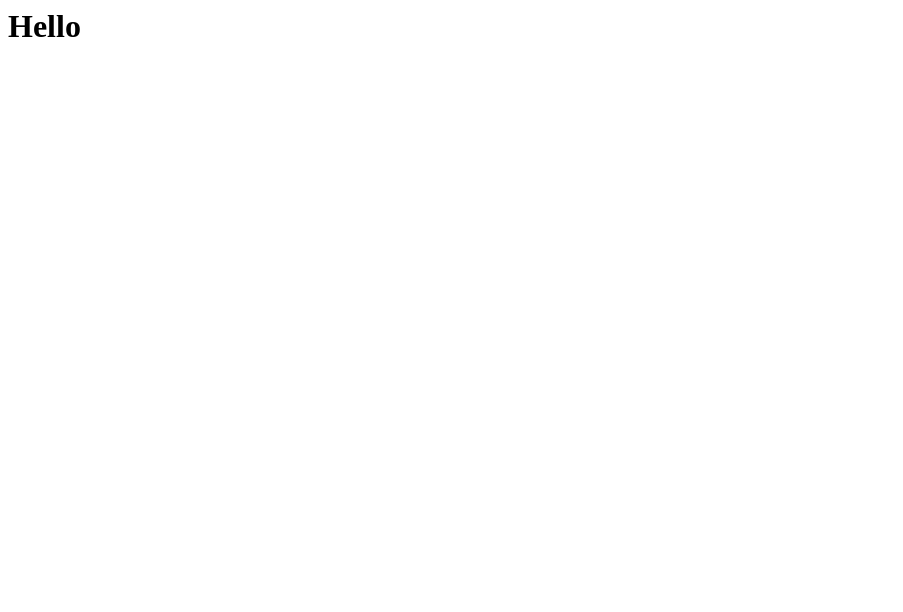
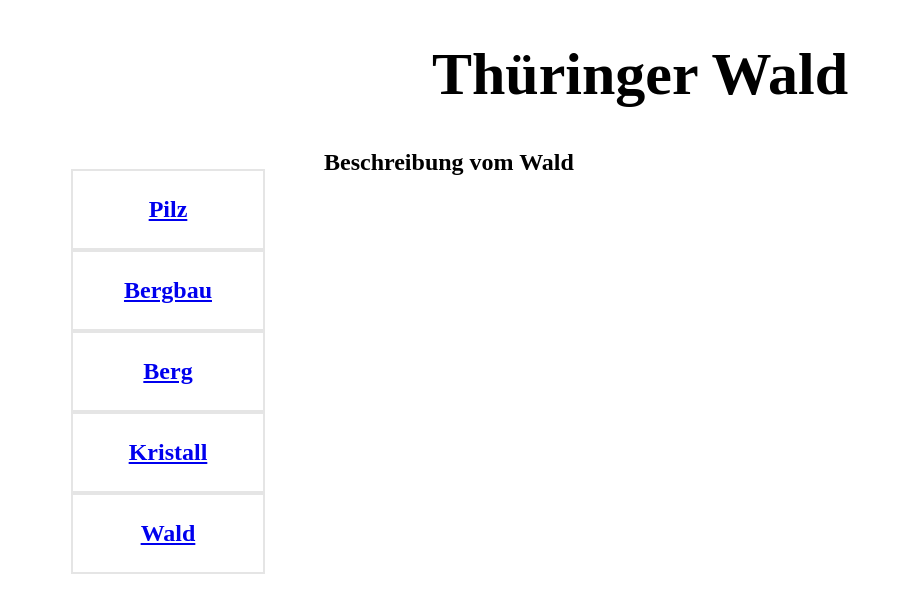
Before and after one commit to houtuantuan/newStart, a plain HTML site: page home.html in a window 1280 px wide. Shown: the whole page, without its empty margins (0-903 px from the left). Drawn offline with Linux system fonts and the light colour scheme.

Commit message:
new pages

```diff
--- a/home.html
+++ b/home.html
@@ -1 +1,53 @@
-<h1>Hello</h1>
+<!DOCTYPE HTML>
+<html lang="de">
+
+<head>
+    <meta charset="utf-8"/>
+
+    <title>Thüringer Wald</title>
+
+    <style>
+        aside {
+            width: 15%;
+            float: left;
+            padding: 0px 5% 0px 5%;
+        }
+
+        h1{
+            text-align:center;
+            font-size:60px;
+        }
+
+        h2 a {
+            text-align:center;
+            width: 100%;
+            display: inline-block;
+            padding: 25px 0px 25px 0px;
+            border: 2px solid #e5e5e5;
+        }
+
+        #beschreibung {
+            padding:0px 0px 0px 25%;
+        }
+    </style>
+</head>
+
+<body>
+<main>
+    <h1>Thüringer Wald</h1>
+
+    <aside>
+        <h2>
+            <a href="pilz.html">Pilz</a>
+            <a href="bergbau.html">Bergbau</a>
+            <a href="berg.html">Berg</a>
+            <a href="kristall.html">Kristall</a>
+            <a href="wald.html">Wald</a>
+        </h2>
+    </aside>
+    <article id="beschreibung">
+        <h2>Beschreibung vom Wald</h2>
+    </article>
+</main>
+</body>
+</html>
```
Also changed, not shown: berg.html (added, +19 -0 lines), bergbau.html (added, +19 -0 lines), kristall.html (added, +19 -0 lines), pilz.html (added, +19 -0 lines), wald.html (added, +19 -0 lines), IMG_5019.jpg (added), 5 other files.
